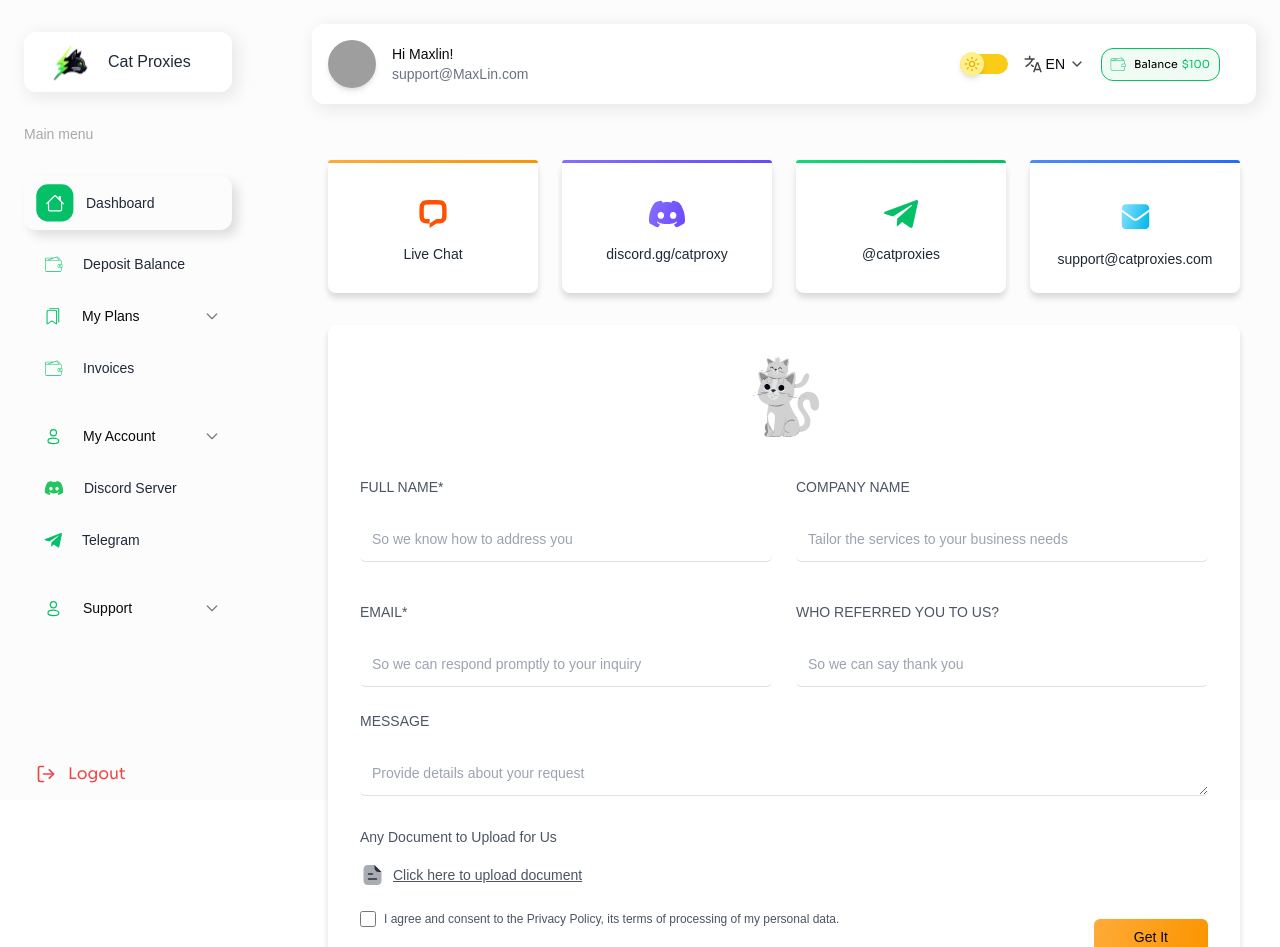
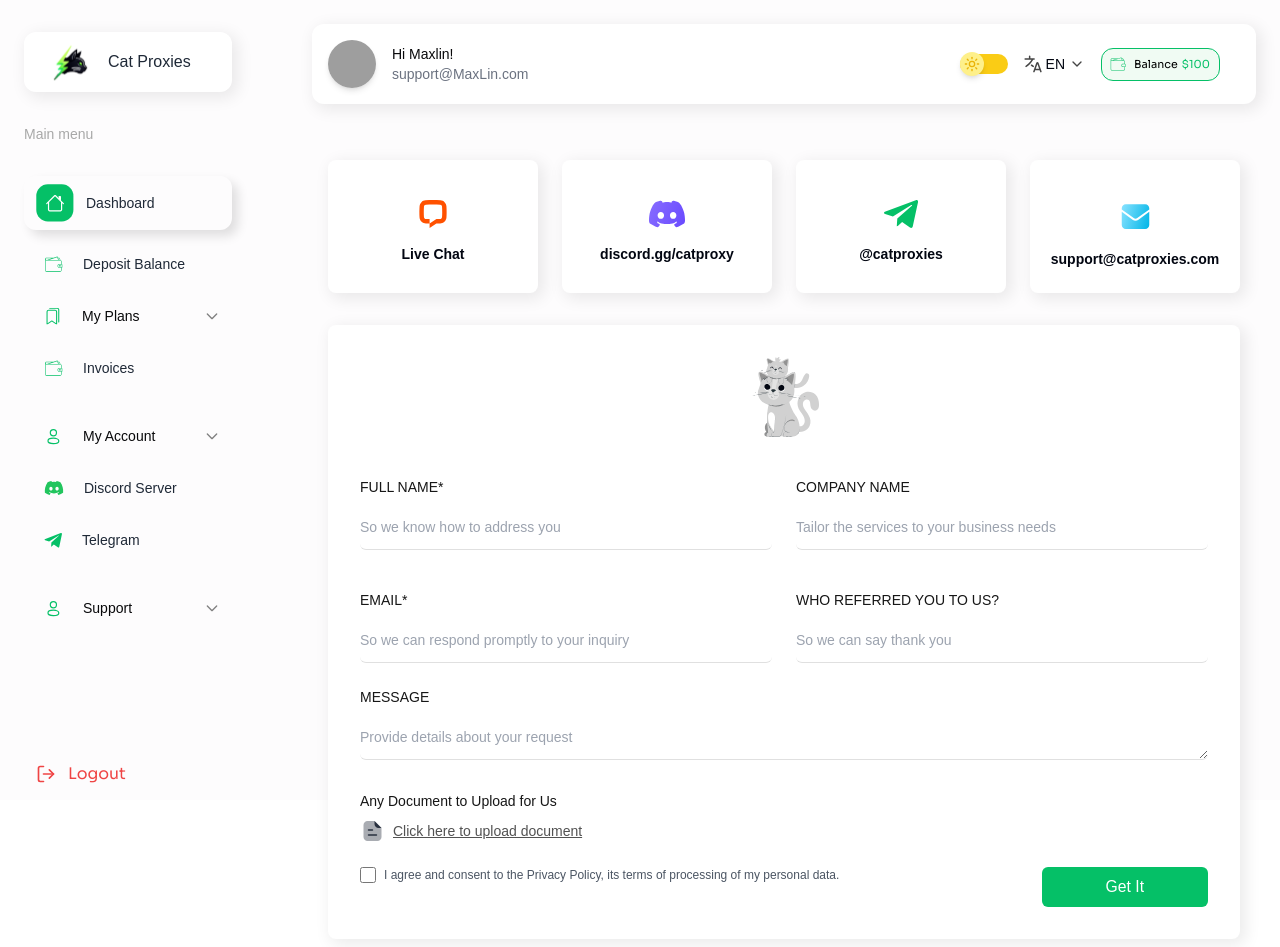
Before and after one commit to myselfabhi/Cat_Proxies, a Next.js app: page /dashboard/support/contact-us in a window 1280 px wide. Shown: the top 947 px of the page. Built offline with nearby package versions, Linux system fonts and the light colour scheme; grey boxes are pictures that could not be loaded; a web font is replaced by a local one.

Commit message:
fix: contact us section acc to new UI

```diff
--- a/src/components/dashboard/support/Contact-us.tsx
+++ b/src/components/dashboard/support/Contact-us.tsx
@@ -7,28 +7,28 @@ const Contactus_db = () => {
       title: "Live Chat",
       description: "Chat with us",
       icon: "/live_chat.svg",
-      color: "linear-gradient(286.17deg, #FB9400 0%, #FFAB38 100%)",
+      // color: "linear-gradient(286.17deg, #FB9400 0%, #FFAB38 100%)",
     },
     {
       id: 2,
       title: "discord.gg/catproxy",
       description: "Join us on Discord",
       icon: "/discord.svg",
-      color: "linear-gradient(286.17deg, #6949FF 0%, #876DFF 100%)",
+      // color: "linear-gradient(286.17deg, #6949FF 0%, #876DFF 100%)",
     },
     {
       id: 3,
       title: "@catproxies",
       description: "Reach us on Telegram",
       icon: "/@web.svg",
-      color: "linear-gradient(286.17deg, #05C067 0%, #0FD87C 100%)",
+      // color: "linear-gradient(286.17deg, #05C067 0%, #0FD87C 100%)",
     },
     {
       id: 4,
       title: "support@catproxies.com",
       description: "Email us",
       icon: null,
-      color: "linear-gradient(286.17deg, #246BFD 0%, #5089FD 100%)",
+      // color: "linear-gradient(286.17deg, #246BFD 0%, #5089FD 100%)",
     },
   ]
 
@@ -39,13 +39,9 @@ const Contactus_db = () => {
           {contactMethods.map((method) => (
             <div
               key={method.id}
-              className="relative flex flex-col items-center text-center p-6 bg-white dark:bg-[#1E2327] rounded-lg shadow-deepest hover:shadow-lg transition-shadow"
+              className="relative flex flex-col items-center text-center p-6 bg-white dark:bg-[#1E2327] rounded-lg shadow-extrasoft hover:shadow-lg transition-shadow"
             >
-              {/* Top Border with Gradient */}
-              <div
-                className="absolute top-0 left-0 w-full h-[3px] rounded-t-md"
-                style={{ background: method.color }}
-              ></div>
+
 
               {/* Icon */}
               {method.icon ? (
@@ -86,7 +82,7 @@ const Contactus_db = () => {
               )}
 
               {/* Title */}
-              <h2 className="text-sm font-medium text-gray-800 dark:text-gray-200 break-words">
+              <h2 className="text-sm font-bold text-[#020611] dark:text-gray-200 break-words">
                 {method.title}
               </h2>
             </div>
@@ -94,7 +90,7 @@ const Contactus_db = () => {
         </div>
 
         {/* Contact Form */}
-        <div className="bg-white dark:bg-[#1E2327] p-6 md:p-8 rounded-lg shadow-deepest">
+        <div className="bg-white dark:bg-[#1E2327] p-6 md:p-8 rounded-lg shadow-extrasoft">
           <div className="flex justify-center mb-6">
             <img
               src="/cat_contact.svg"
@@ -107,22 +103,22 @@ const Contactus_db = () => {
             {/* Name and Company */}
             <div className="grid grid-cols-1 md:grid-cols-2 gap-6">
               <div>
-                <label className="block text-sm font-medium my-4 text-gray-600 dark:text-gray-400 ">
+                <label className="block text-sm font-medium my-4 text-[#161616] dark:text-gray-400 ">
                   FULL NAME*
                 </label>
                 <input
                   type="text"
-                  className="mt-1 w-full p-3 text-sm border-b border-[#E0E0E0] dark:border-gray-700 rounded-md bg-white dark:bg-[#161B1E] text-gray-800 dark:text-gray-200 focus:outline-none focus:ring focus:ring-orange-300 dark:focus:ring-orange-600"
+                  className="mt-1 w-full pb-3 text-sm border-b border-[#E0E0E0] dark:border-gray-700 rounded-md bg-white dark:bg-[#161B1E] text-[#393939] dark:text-gray-200 focus:outline-none focus:ring focus:ring-orange-300 dark:focus:ring-orange-600"
                   placeholder="So we know how to address you"
                 />
               </div>
               <div>
-                <label className="block text-sm font-medium my-4 text-gray-600 dark:text-gray-400">
+                <label className="block text-sm font-medium my-4 text-[#161616] dark:text-gray-400">
                   COMPANY NAME
                 </label>
                 <input
                   type="text"
-                  className="mt-1 w-full p-3 text-sm border-b border-[#E0E0E0] dark:border-gray-700 rounded-md bg-white dark:bg-[#161B1E] text-gray-800 dark:text-gray-200 focus:outline-none focus:ring focus:ring-orange-300 dark:focus:ring-orange-600"
+                  className="mt-1 w-full pb-3 text-sm border-b border-[#E0E0E0] dark:border-gray-700 rounded-md bg-white dark:bg-[#161B1E] text-[#393939]  dark:text-gray-200 focus:outline-none focus:ring focus:ring-orange-300 dark:focus:ring-orange-600"
                   placeholder="Tailor the services to your business needs"
                 />
               </div>
@@ -131,22 +127,22 @@ const Contactus_db = () => {
             {/* Email and Referral */}
             <div className="grid grid-cols-1 md:grid-cols-2 gap-6">
               <div>
-                <label className="block text-sm font-medium my-4 text-gray-600 dark:text-gray-400">
+                <label className="block text-sm font-medium my-4 text-[#161616] dark:text-gray-400">
                   EMAIL*
                 </label>
                 <input
                   type="email"
-                  className="mt-1 w-full p-3 text-sm border-b border-[#E0E0E0] dark:border-gray-700 rounded-md bg-white dark:bg-[#161B1E] text-gray-800 dark:text-gray-200 focus:outline-none focus:ring focus:ring-orange-300 dark:focus:ring-orange-600"
+                  className="mt-1 w-full pb-3 text-sm border-b border-[#E0E0E0] dark:border-gray-700 rounded-md bg-white dark:bg-[#161B1E] text-[#393939] dark:text-gray-200 focus:outline-none focus:ring focus:ring-orange-300 dark:focus:ring-orange-600"
                   placeholder="So we can respond promptly to your inquiry"
                 />
               </div>
               <div>
-                <label className="block text-sm font-medium my-4 text-gray-600 dark:text-gray-400">
+                <label className="block text-sm font-medium my-4 text-[#161616] dark:text-gray-400">
                   WHO REFERRED YOU TO US?
                 </label>
                 <input
                   type="text"
-                  className="mt-1 w-full p-3 text-sm border-b border-[#E0E0E0] dark:border-gray-700 rounded-md bg-white dark:bg-[#161B1E] text-gray-800 dark:text-gray-200 focus:outline-none focus:ring focus:ring-orange-300 dark:focus:ring-orange-600"
+                  className="mt-1 w-full pb-3 text-sm border-b border-[#E0E0E0] dark:border-gray-700 rounded-md bg-white dark:bg-[#161B1E] text-[#393939] dark:text-gray-200 focus:outline-none focus:ring focus:ring-orange-300 dark:focus:ring-orange-600"
                   placeholder="So we can say thank you"
                 />
               </div>
@@ -154,11 +150,11 @@ const Contactus_db = () => {
 
             {/* Message */}
             <div>
-              <label className="block text-sm font-medium my-4 text-gray-600 dark:text-gray-400">
+              <label className="block text-sm font-medium my-4 text-[#161616] dark:text-gray-400">
                 MESSAGE
               </label>
               <textarea
-                className="mt-1 w-full p-3 text-sm border-b border-[#E0E0E0] dark:border-gray-700 rounded-md bg-white dark:bg-[#161B1E] text-gray-800 dark:text-gray-200 focus:outline-none focus:ring focus:ring-orange-300 dark:focus:ring-orange-600"
+                className="mt-1 w-full pb-3 text-sm border-b border-[#E0E0E0] dark:border-gray-700 rounded-md bg-white dark:bg-[#161B1E] text-[#393939]   dark:text-gray-200 focus:outline-none focus:ring focus:ring-orange-300 dark:focus:ring-orange-600"
                 placeholder="Provide details about your request"
                 rows={1}
               ></textarea>
@@ -166,7 +162,7 @@ const Contactus_db = () => {
 
             {/* Document Upload */}
             <div>
-              <label className="block text-sm font-medium my-4 text-gray-600 dark:text-gray-400">
+              <label className="block text-sm font-medium my-2 text-[#161616] dark:text-gray-400">
                 Any Document to Upload for Us
               </label>
               <div className="flex items-center gap-2 rounded-md cursor-pointer bg-white dark:bg-[#161B1E]">
@@ -199,7 +195,7 @@ const Contactus_db = () => {
                     fill="#28303F"
                   />
                 </svg>
-                <p className="text-sm text-gray-600 underline dark:text-gray-400">
+                <p className="text-sm text-[#525252] underline dark:text-gray-400">
                   Click here to upload document
                 </p>
               </div>
@@ -224,11 +220,8 @@ const Contactus_db = () => {
               <div className="text-right">
                 <button
                   type="submit"
-                  className="px-10 py-2 text-sm rounded-md font-medium hover:opacity-90 transition mt-2"
-                  style={{
-                    background:
-                      "linear-gradient(286.17deg, #FB9400 0%, #FFAB38 100%)",
-                  }}
+                  className="px-16 py-2 text-[15.71px] rounded-md font-medium hover:opacity-90 transition bg-[#05C067] text-white"
+
                 >
                   Get It
                 </button>
```
